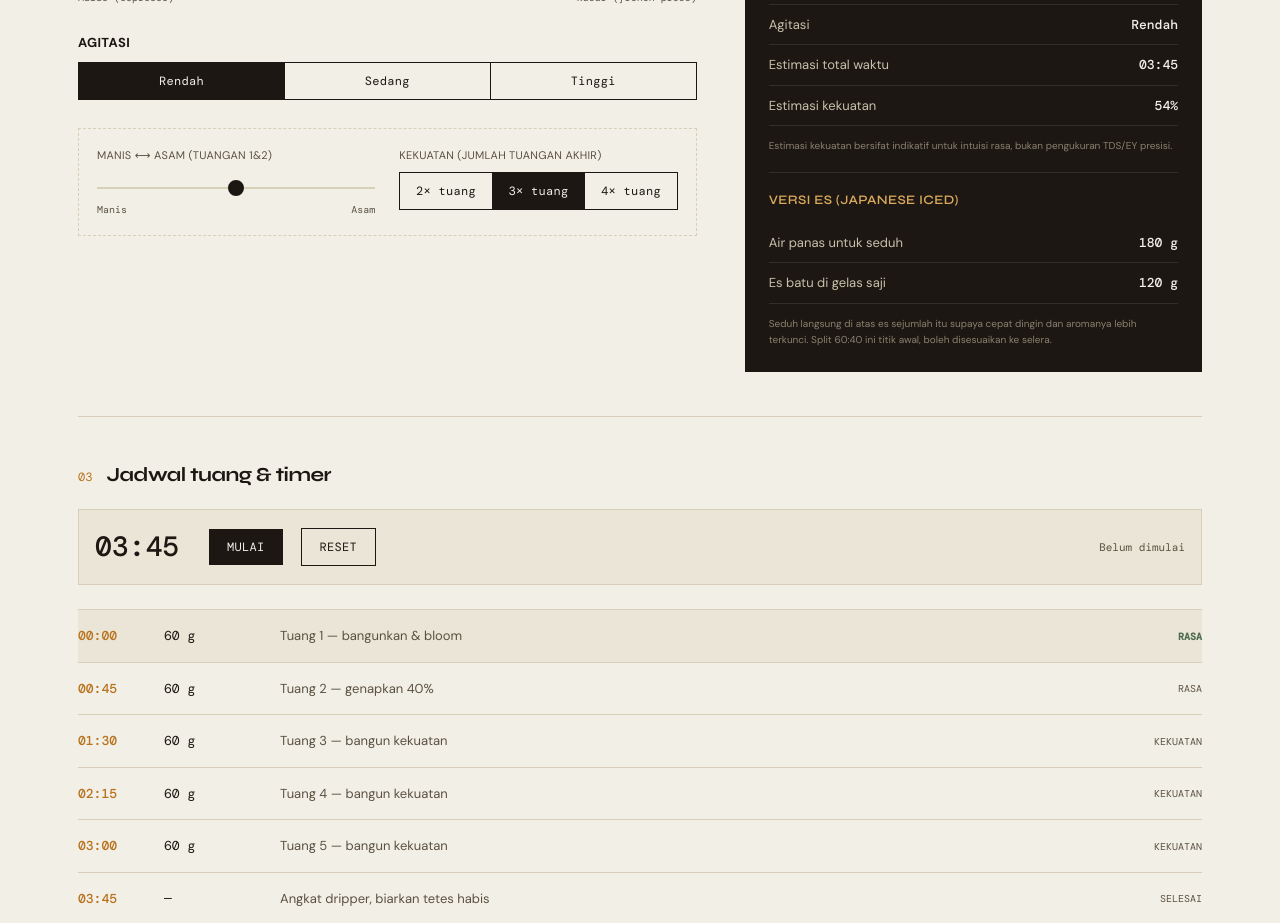
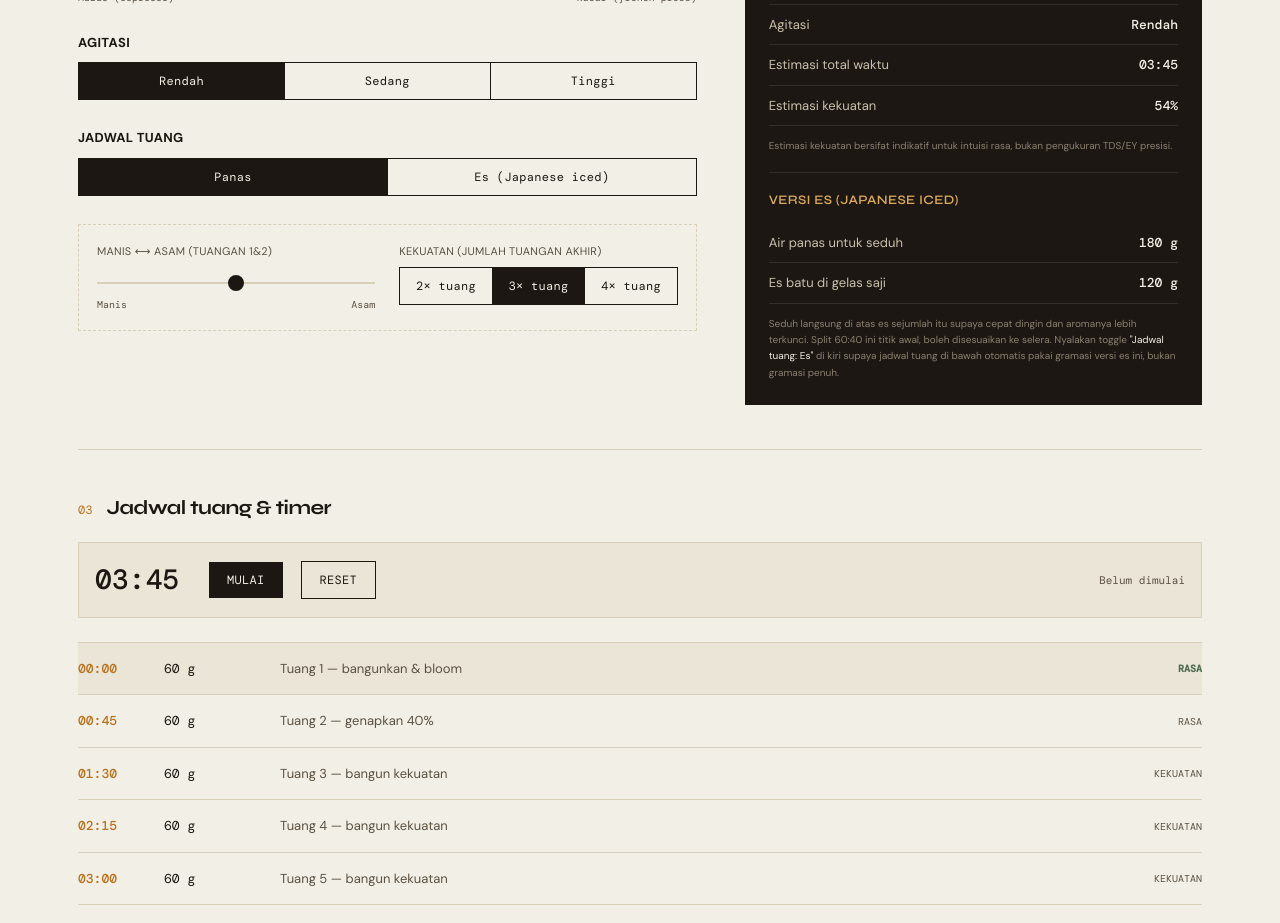
Before and after one commit to qoaltm/brownpage, a React (Vite) app: page /teknik in a window 1280 px wide. Shown: the part 940-1863 px from the top of the page. Built offline with nearby package versions, Linux system fonts and the light colour scheme.

Commit message:
fix japanese recipes

```diff
--- a/src/components/Controls.jsx
+++ b/src/components/Controls.jsx
@@ -5,8 +5,8 @@ import { GRIND_LABELS } from "../data/recipes";
 
 export default function Controls({ brew }) {
   const {
-    dose, ratio, temp, grind, agitation, sweetAcid, strengthPours, showMini,
-    setDose, setRatio, setTemp, setGrind, setAgitation, setSweetAcid, setStrengthPours,
+    dose, ratio, temp, grind, agitation, sweetAcid, strengthPours, showMini, icedMode, icedDisabled,
+    setDose, setRatio, setTemp, setGrind, setAgitation, setSweetAcid, setStrengthPours, setIcedMode,
     schedule,
   } = brew;
 
@@ -77,6 +77,30 @@ export default function Controls({ brew }) {
             />
           </div>
 
+          <div className="mb-7">
+            <div className="flex justify-between items-baseline mb-2.5">
+              <span className="text-[13px] font-bold uppercase tracking-wide">Jadwal tuang</span>
+            </div>
+            <Segmented
+              options={[
+                { value: false, label: "Panas" },
+                { value: true, label: "Es (Japanese iced)" },
+              ]}
+              value={icedDisabled ? false : icedMode}
+              onChange={setIcedMode}
+            />
+            {icedDisabled ? (
+              <p className="text-[11px] text-tintasoft leading-relaxed mt-2">
+                Cold Brew sudah dingin secara alami, toggle ini tidak berlaku untuk teknik ini.
+              </p>
+            ) : icedMode ? (
+              <p className="text-[11px] text-tintasoft leading-relaxed mt-2">
+                Jadwal di bawah otomatis dihitung ulang: cuma sejumlah air panas yang dituang lewat
+                dripper, sisanya sudah berupa es batu di gelas saji.
+              </p>
+            ) : null}
+          </div>
+
           {showMini && (
             <div className="flex flex-wrap gap-6 my-5 p-4.5 border border-dashed border-garis">
               <div className="flex-1 min-w-[200px]">
--- a/src/components/SpecCard.jsx
+++ b/src/components/SpecCard.jsx
@@ -126,7 +126,9 @@ export default function SpecCard({ brew, schedule }) {
           <Row k="Es batu di gelas saji" v={`${iced.ice} g`} />
           <p className="text-[10px] text-[#8A8070] leading-relaxed mt-3">
             Seduh langsung di atas es sejumlah itu supaya cepat dingin dan aromanya lebih terkunci.
-            Split 60:40 ini titik awal, boleh disesuaikan ke selera.
+            Split 60:40 ini titik awal, boleh disesuaikan ke selera. Nyalakan toggle{" "}
+            <span className="text-kertas">"Jadwal tuang: Es"</span> di kiri supaya jadwal tuang di
+            bawah otomatis pakai gramasi versi es ini, bukan gramasi penuh.
           </p>
         </>
       )}
--- a/src/data/recipes.js
+++ b/src/data/recipes.js
@@ -100,8 +100,7 @@ function totalWaterFor(state) {
   return Math.round(state.dose * (state.ratio / 10));
 }
 
-function kasuyaSchedule(state) {
-  const totalWater = totalWaterFor(state);
+function kasuyaSchedule(state, totalWater) {
   const first40 = Math.round(totalWater * 0.4);
   const last60 = totalWater - first40;
   const p1 = Math.round(first40 * (state.sweetAcid / 100));
@@ -132,8 +131,7 @@ function kasuyaSchedule(state) {
   return { steps, totalWater, totalTime: t };
 }
 
-function hoffmannSchedule(state) {
-  const totalWater = totalWaterFor(state);
+function hoffmannSchedule(state, totalWater) {
   const bloom = Math.round(state.dose * 2);
   const p60 = Math.round(totalWater * 0.6);
 
@@ -148,8 +146,7 @@ function hoffmannSchedule(state) {
   return { steps, totalWater, totalTime: 225 };
 }
 
-function kalitaSchedule(state) {
-  const totalWater = totalWaterFor(state);
+function kalitaSchedule(state, totalWater) {
   const bloom = Math.round(state.dose * 2);
   const stage1 = Math.round(totalWater * 0.5);
   const stage2 = Math.round(totalWater * 0.8);
@@ -165,8 +162,7 @@ function kalitaSchedule(state) {
   return { steps, totalWater, totalTime: 210 };
 }
 
-function frenchPressSchedule(state) {
-  const totalWater = totalWaterFor(state);
+function frenchPressSchedule(state, totalWater) {
   const steps = [
     { t: 0, amt: totalWater, label: "Tuang semua air, aduk perlahan", tag: "RENDAM" },
     { t: 240, amt: 0, label: "Tekan plunger perlahan, lalu sajikan", tag: "TEKAN" },
@@ -174,8 +170,7 @@ function frenchPressSchedule(state) {
   return { steps, totalWater, totalTime: 240 };
 }
 
-function mokaPotSchedule(state) {
-  const totalWater = totalWaterFor(state);
+function mokaPotSchedule(state, totalWater) {
   const steps = [
     { t: 0, amt: totalWater, label: "Isi chamber bawah air panas hingga batas katup", tag: "SIAP" },
     { t: 15, amt: 0, label: "Pasang basket berisi kopi (jangan ditekan), rakit, nyalakan api kecil-sedang", tag: "PANASKAN" },
@@ -184,8 +179,7 @@ function mokaPotSchedule(state) {
   return { steps, totalWater, totalTime: 240 };
 }
 
-function genericSchedule(state) {
-  const totalWater = totalWaterFor(state);
+function genericSchedule(state, totalWater) {
   let steps;
   let totalTime;
 
@@ -223,13 +217,41 @@ function genericSchedule(state) {
   return { steps, totalWater, totalTime };
 }
 
+// state.icedMode (opsional): kalau true, jadwal tuang dihitung dari porsi AIR
+// PANAS versi es (bukan gramasi penuh), karena sisa gramasinya berasal dari
+// es batu yang sudah ada di gelas, bukan dituang lewat dripper. Tanpa ini,
+// orang bakal nuang gramasi penuh + es di atasnya jadi kelebihan air.
 export function buildSchedule(state) {
-  if (state.recipe === "kasuya") return kasuyaSchedule(state);
-  if (state.recipe === "hoffmann") return hoffmannSchedule(state);
-  if (state.recipe === "kalita") return kalitaSchedule(state);
-  if (state.recipe === "frenchpress") return frenchPressSchedule(state);
-  if (state.recipe === "mokapot") return mokaPotSchedule(state);
-  return genericSchedule(state);
+  const fullWater = totalWaterFor(state);
+  const useIced = Boolean(state.icedMode) && state.recipe !== "coldbrew";
+  const pourWater = useIced ? icedVersion(fullWater).hotWater : fullWater;
+
+  let result;
+  if (state.recipe === "kasuya") result = kasuyaSchedule(state, pourWater);
+  else if (state.recipe === "hoffmann") result = hoffmannSchedule(state, pourWater);
+  else if (state.recipe === "kalita") result = kalitaSchedule(state, pourWater);
+  else if (state.recipe === "frenchpress") result = frenchPressSchedule(state, pourWater);
+  else if (state.recipe === "mokapot") result = mokaPotSchedule(state, pourWater);
+  else result = genericSchedule(state, pourWater);
+
+  if (useIced) {
+    const { ice } = icedVersion(fullWater);
+    result = {
+      ...result,
+      steps: [
+        ...result.steps,
+        {
+          t: result.totalTime + 5,
+          amt: 0,
+          label: `Tuang langsung ke gelas berisi ${ice}g es batu, aduk rata`,
+          tag: "ES",
+        },
+      ],
+      totalTime: result.totalTime + 5,
+    };
+  }
+
+  return { ...result, totalWater: fullWater, pourWater };
 }
 
 // Japanese iced coffee (flash chill): brew hot with only part of the total
--- a/src/hooks/useBrewCalculator.js
+++ b/src/hooks/useBrewCalculator.js
@@ -10,6 +10,7 @@ export default function useBrewCalculator() {
   const [agitation, setAgitation] = useState(recipes.kasuya.agitation);
   const [sweetAcid, setSweetAcid] = useState(50);
   const [strengthPours, setStrengthPours] = useState(3);
+  const [icedMode, setIcedMode] = useState(false);
 
   function selectRecipe(key) {
     const r = recipes[key];
@@ -22,8 +23,8 @@ export default function useBrewCalculator() {
   }
 
   const schedule = useMemo(
-    () => buildSchedule({ recipe: recipeKey, dose, ratio, temp, agitation, sweetAcid, strengthPours }),
-    [recipeKey, dose, ratio, temp, agitation, sweetAcid, strengthPours]
+    () => buildSchedule({ recipe: recipeKey, dose, ratio, temp, agitation, sweetAcid, strengthPours, icedMode }),
+    [recipeKey, dose, ratio, temp, agitation, sweetAcid, strengthPours, icedMode]
   );
   const strength = useMemo(
     () => strengthEstimate({ recipe: recipeKey, temp, ratio, agitation }, schedule),
@@ -32,10 +33,11 @@ export default function useBrewCalculator() {
   const iced = useMemo(() => icedVersion(schedule.totalWater), [schedule.totalWater]);
 
   return {
-    recipeKey, dose, ratio, temp, grind, agitation, sweetAcid, strengthPours,
-    setDose, setRatio, setTemp, setGrind, setAgitation, setSweetAcid, setStrengthPours,
+    recipeKey, dose, ratio, temp, grind, agitation, sweetAcid, strengthPours, icedMode,
+    setDose, setRatio, setTemp, setGrind, setAgitation, setSweetAcid, setStrengthPours, setIcedMode,
     selectRecipe,
     schedule, strength, iced,
     showMini: recipes[recipeKey].showMini,
+    icedDisabled: recipeKey === "coldbrew",
   };
 }
```
